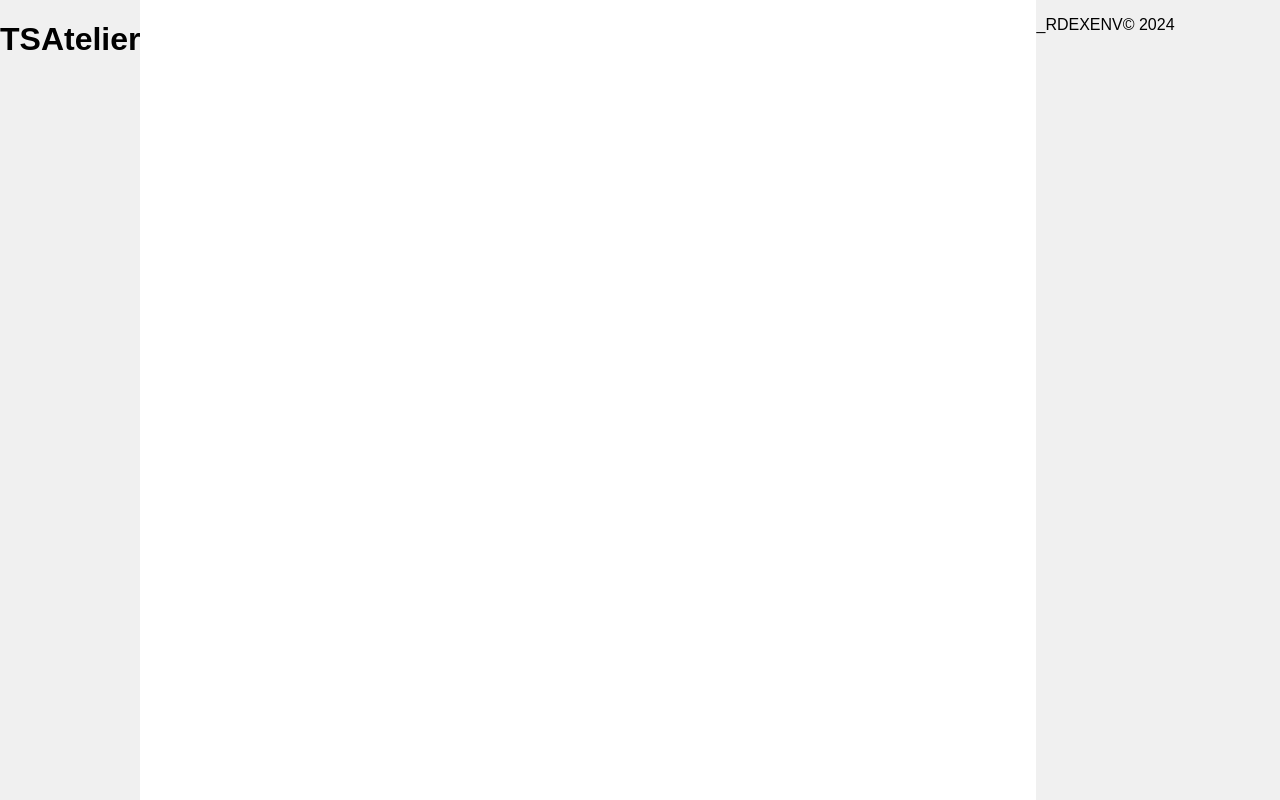
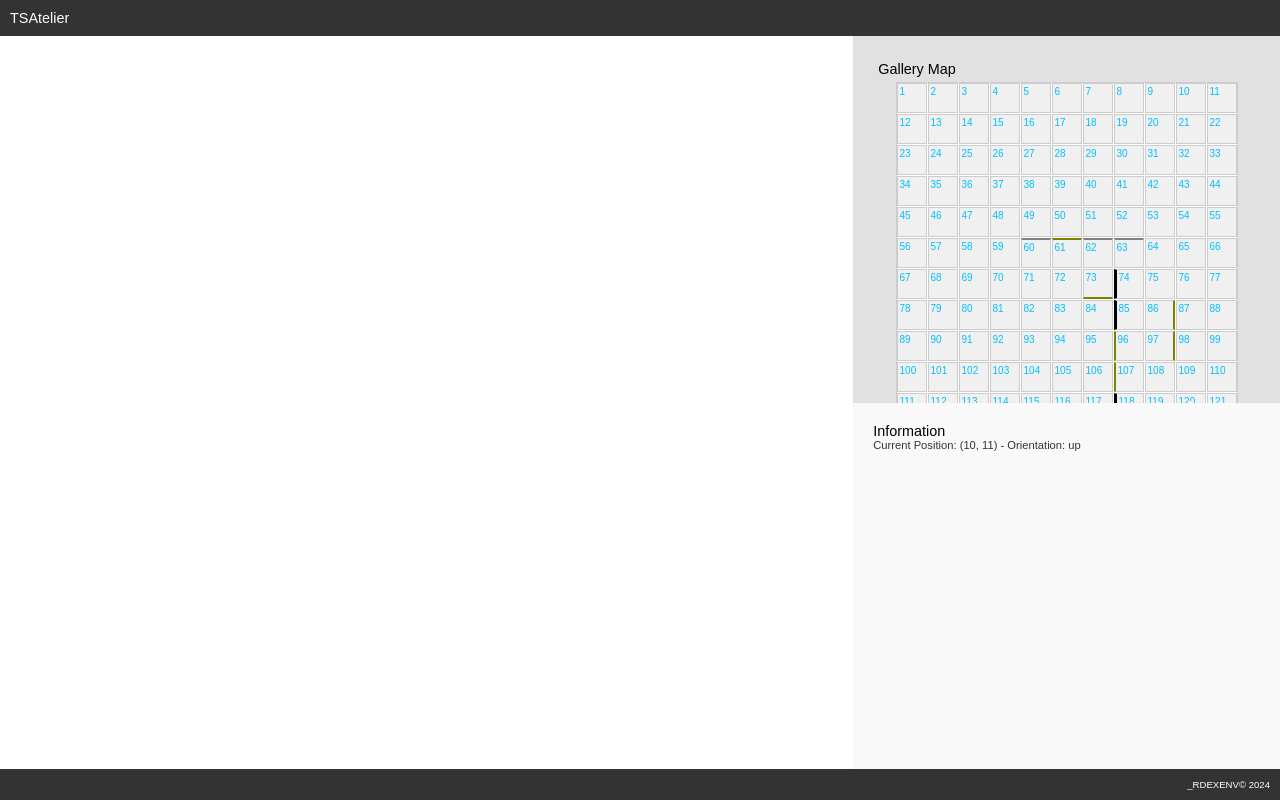
Before and after one commit to XUDOR/_TSATELIER, a plain HTML site: page index.html in a window 1280 px wide. Shown: the top 800 px of the page. Drawn offline with Linux system fonts and the light colour scheme.

Commit message:
major update for map and general style

```diff
--- a/styles.css
+++ b/styles.css
@@ -1,109 +1,184 @@
+/* styles.css */
+
+/* Reset margins and paddings */
+* {
+  margin: 0;
+  padding: 0;
+  box-sizing: border-box;
+}
+
+/* Body styles */
 body {
-  margin: 0;
-  height: 100vh;
+  font-family: Arial, sans-serif;
+
   background-color: #f0f0f0;
-  font-family: Arial, sans-serif;
-  font-size: 1em;
+  display: flex;
+  flex-direction: column;
+  min-height: 100vh;
+}
+
+/* Header styles */
+header {
+  background-color: #333;
+  color: white;
+  padding: 10px;
+  text-align: left;
+}
+
+.TitleTag{
+  font-size: .9em;
   font-weight: lighter;
+}
+
+
+
+
+/* Main content area */
+#main-content {
+  flex: 1;
+  display: flex;
+  overflow: hidden; /* Prevent overflow */
+}
+
+/* Left column: Gallery Viewer Container */
+#gallery-container {
+  width: 66.66%;
+  background-color: white;
+  position: relative;
+  overflow: hidden;
+  perspective: 1000px;
+  /* Additional styles for gallery viewer */
+  display: flex;
+  justify-content: center;
+  align-items: flex-start;
+}
+
+.GalleryTag {
+  font-size: .9em;
+  font-weight: lighter;
+  text-align: left;
+  justify-content: left;
+  align-self: flex-start;
+  width: 100%;
+  margin: 5px;
   display: flex;
 }
 
-#gallery-container {
-  position: relative;
-  width: 70vw;
-  height: 100vh;
-  overflow: hidden;
-  perspective: 1000px;
-  background-color: white;
+/* Right column: Sidebar */
+#sidebar {
+  width: 33.33%;
+  background-color: #e1e1e1;
   display: flex;
-  justify-content: center;
+  flex-direction: column;
+  overflow: auto; /* Enable scrolling if content overflows */
+}
+
+/* Map Container */
+#map-container {
+  padding: 20px;
+  display: flex;
+  flex-direction: column;
   align-items: center;
 }
 
-.picture {
-  position: absolute;
-  transition: transform 0.2s ease-in-out;
-  background-color: yellow;
-  width: 100px;
-  height: 100px;
+#map {
+  display: grid;
+  grid-template-columns: repeat(11, 30px);
+  grid-template-rows: repeat(11, 30px);
+  gap: 1px;
+  background-color: white;
+  border: 1px solid #ccc;
 }
 
-.wall {
-  position: absolute;
-  background-color: #808080; /* Gray color for the walls */
-  transform-origin: center;
+/* Map Cells */
+.map-cell {
+  box-sizing: border-box;
+  width: 30px;
+  height: 30px;
+  position: relative;
+  background-color: #f0f0f0;
 }
 
-#wall-top, #wall-bottom {
-  width: 100%;
-  height: 10px;
+/* Artwork Elements */
+.artwork {
+  box-sizing: border-box;
+  position: absolute;
+  top: 0;
+  left: 0;
+  background-color: olive;
+  z-index: 5;
 }
 
-#wall-top {
-  top: 0;
+/* User Marker */
+#user-marker {
+  width: 100%;
+  height: 100%;
+  position: absolute;
+  z-index: 10;
 }
 
-#wall-bottom {
-  bottom: 0;
+/* User Arrow */
+#user-arrow {
+  position: absolute;
+  top: 50%;
+  left: 50%;
+  transform: translate(-50%, -50%) rotate(0deg);
+  width: 15px;
+  height: 15px;
+  background-color: white;
+  clip-path: polygon(50% 0%, 0% 100%, 100% 100%);
+  z-index: 11;
 }
 
-#wall-left, #wall-right {
-  width: 10px;
-  height: 100%;
+/* Cell Numbering */
+.map-cell div {
+  position: absolute;
+  top: 2px;
+  left: 2px;
+  font-size: 10px;
+  color: deepskyblue;
 }
 
-#wall-left {
-  left: 0;
+/* Information Container */
+#info-container {
+  padding: 20px;
+  background-color: #f9f9f9;
+  flex-shrink: 0; /* Prevent shrinking */
 }
 
-#wall-right {
-  right: 0;
-}
+.InfoTag{
+  font-size: .9em;
+  font-weight: lighter;
 
-#map-container {
-  width: 30vw;
-  height: 100vh;
-  background-color: #e1e1e1;
-  padding: 20px;
-  box-sizing: border-box;
-  display: flex;
-  flex-direction: column;
-  justify-content: space-between;
-}
-
-#map {
-  width: 100%;
-  height: 45%;
-  background-color: white;
-  border: 1px solid #ccc;
-  position: relative;
-  display: grid;
-  grid-template-columns: repeat(11, 1fr);
-  grid-template-rows: repeat(11, 1fr);
-}
-
-.map-cell {
-  border: 1px solid #ccc;
-  box-sizing: border-box;
-}
-
-#user-marker {
-  width: 15px;
-  height: 15px;
-  background-color: olive;
-  position: absolute;
-}
-
-#info-container {
-  width: 100%;
-  height: 45%;
-  background-color: #f9f9f9;
-  border: 1px solid #ccc;
-  padding: 10px;
-  box-sizing: border-box;
 }
 
 #information {
-  font-size: 14px;
+  font-size: .7em;
   color: #333;
 }
+
+/* Footer styles */
+footer {
+  background-color: #333;
+  color: white;
+  padding: 10px;
+  text-align: center;
+  position: sticky;
+  bottom: 0;
+  width: 100%;
+  z-index: 1000;
+}
+
+.FooterTag {
+  font-size: .6em;
+  font-weight: lighter;
+  text-align: right;
+}
+
+
+/* Optional: Adjust the map and info container heights */
+#map-container, #info-container {
+  /* Set flex properties to distribute space */
+  flex: 1;
+  overflow: auto;
+}
```
